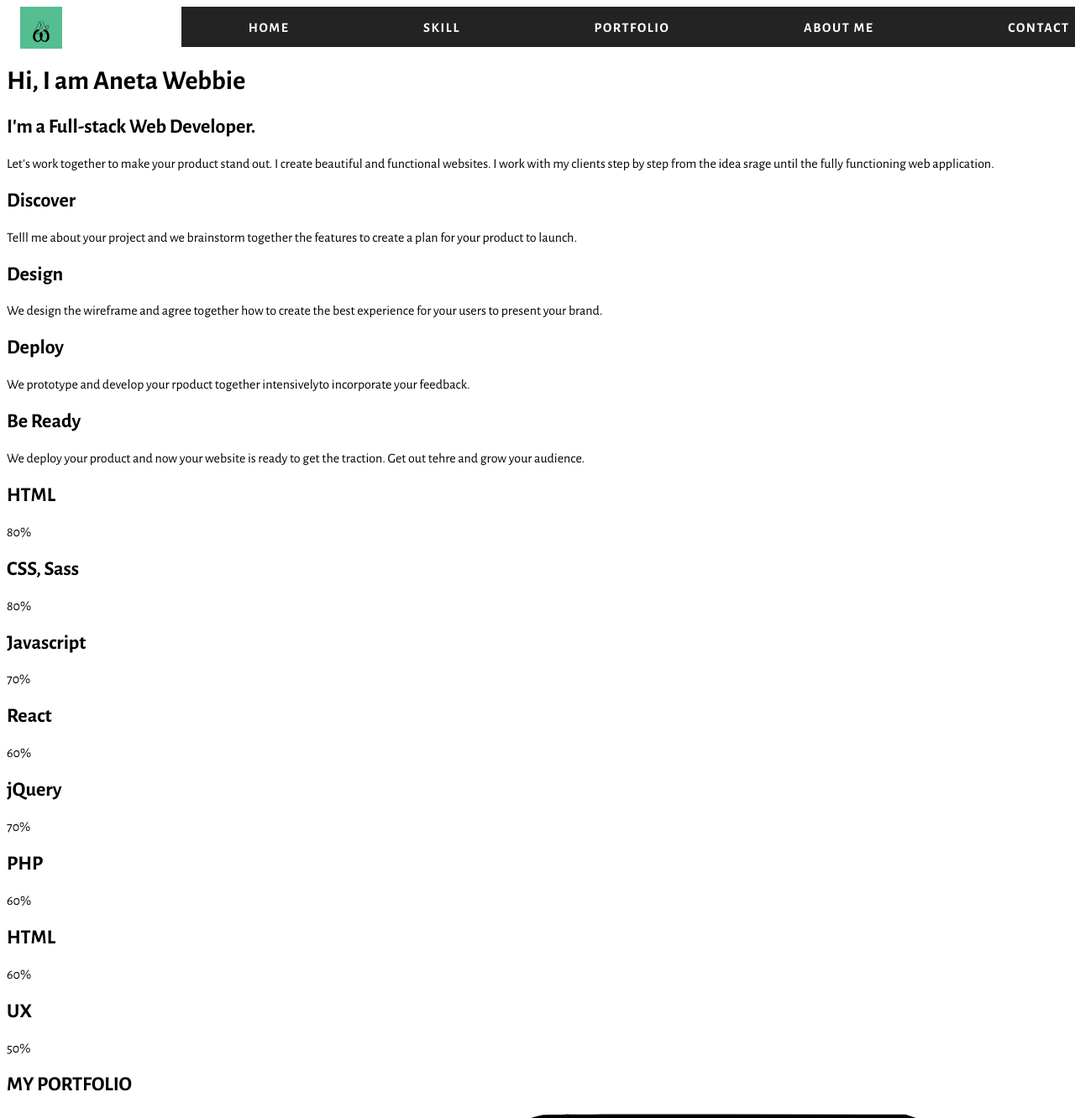
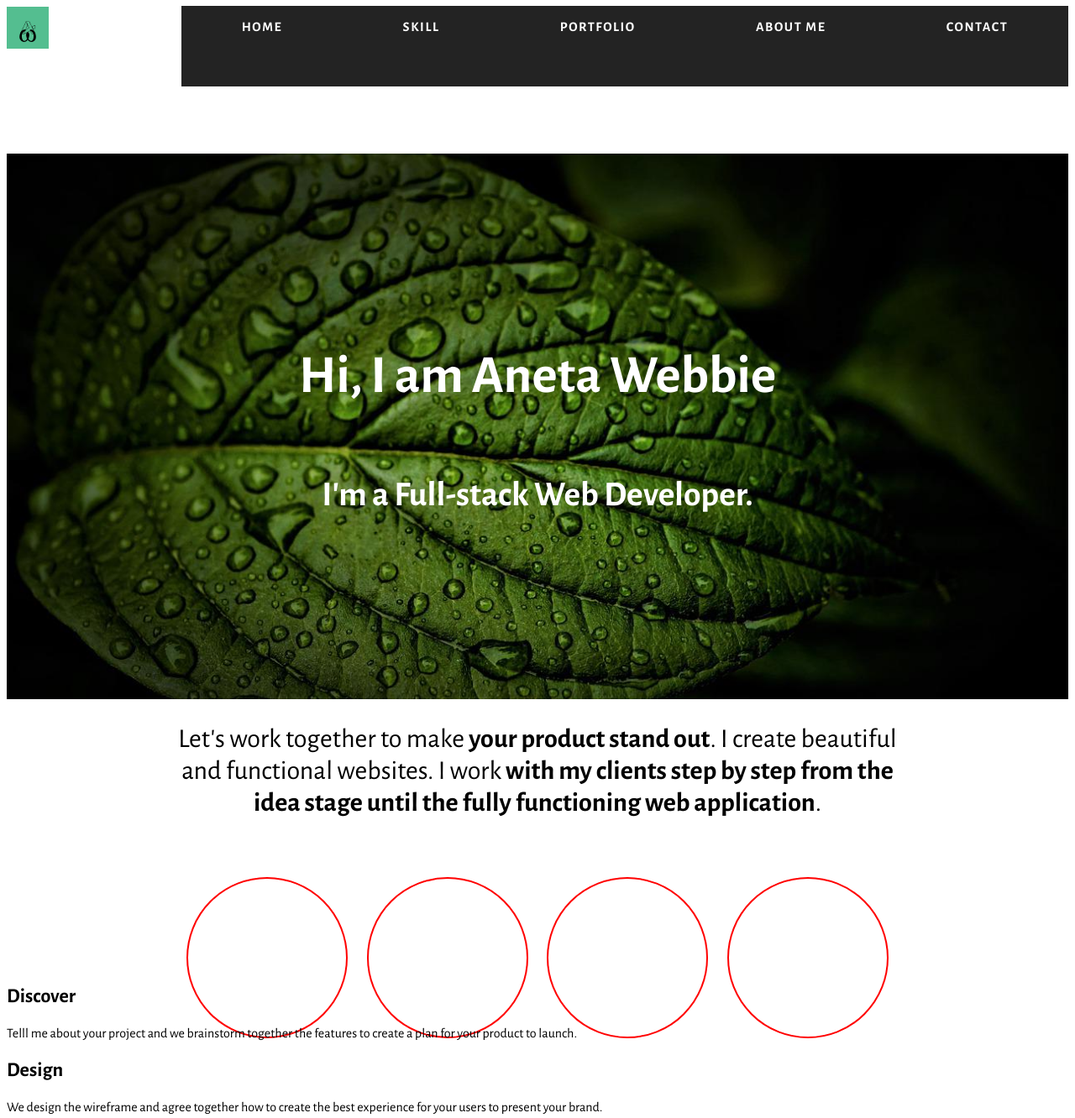
Before and after one commit to LelloFois/aneta, a plain HTML site: page index.html in a window 1280 px wide. Shown: the top 1332 px of the page at 84% size. Drawn offline with nearby package versions, Linux system fonts and the light colour scheme.

Commit message:
styling header

```diff
--- a/index.html
+++ b/index.html
@@ -11,7 +11,7 @@
     <link rel="icon" href="img/logo.svg">
     <title>Aneta Webbie</title>
 </head>
-<body>
+<body class="container">
     <header>
         <span class="nav__image"><img src="img/logo.svg" alt="logo"></span>
         <nav class="nav">
@@ -25,22 +25,30 @@
                 <a href="#">CONTACT</a>
             </div>
         </nav>
+
+
       <div class="header">
-            <h1>Hi, I am <span class="name">Aneta Webbie</span></h1>
-            <h2>I'm a Full-stack Web Developer.</h2>
+
+            <div class="header__text">
+                <h1>Hi, I am <span class="name">Aneta Webbie</span></h1>
+                <h2>I'm a Full-stack Web Developer.</h2>
+            </div>
       </div>
     </header>
 
     <main>
         <div class="text">
-            <p>Let's work together to make your product stand out. I create beautiful and functional websites. I work with my clients step by step from the idea srage until the fully functioning web application.</p>
+            <p>Let's work together to make <strong>your product stand out</strong>. I create beautiful and functional websites. I work<strong> with my clients step by step from the idea stage until the fully functioning web application</strong>.</p><br>
+
+            <div class="bubbles">
+                <span class="bubble"></span>
+                <span class="bubble"></span>
+                <span class="bubble"></span>
+                <span class="bubble"></span>
+            </div>
+
         </div>
-        <div class="bubbles">
-            <span class="bubbles__1"></span>
-            <span class="bubbles__2"></span>
-            <span class="bubbles__3"></span>
-            <span class="bubbles__4"></span>
-        </div>
+
         <section class="description">
             <h2>Discover</h2>
             <p>Telll me about your project and we brainstorm together the features to create a plan for your product to launch.</p>
--- a/style.css
+++ b/style.css
@@ -12,15 +12,15 @@ html {
 }
 
 .nav {
+    margin-top: -3.5rem;
     background-color: #232323;
-    width: 90%;
-    height: 3em;
+    width: auto;
+    height: 6em;
+    margin-left: 13rem;
+}
 
-    margin-left: 13rem;
-
-    /* display: flex;
-    -content: space-evenly; */
-
+.nav__image {
+    float: ce
 }
 
 .nav__links {
@@ -37,8 +37,60 @@ html {
     text-decoration: none;
 }
 
-.nav__image {
-    position: absolute;
-    padding-left: 1rem;
-    background-color: #fff;
+.nav__links a:hover {
+    color: orange;
 }
+
+.header {
+    margin-top: 5rem;
+}
+
+.header__text {
+    width: 100%;
+    height: 650px;
+    color: #fff;
+    background-image: url('img/leaf-5298312_1280.jpg');
+    background-repeat: no-repeat;
+    background-size: cover;
+    background-position: 20% 30%;
+    display: flex;
+    flex-direction: column;
+    justify-content: center;
+    align-items: center;
+}
+
+.header__text h1 {
+    font-size: 4em;
+}
+
+.header__text h2 {
+    font-size: 2.6em;
+}
+
+.text {
+    display: flex;
+    flex-direction: column;
+    justify-content: center;
+    align-items: center;
+    height: 15rem;
+    text-align: center;
+    font-size: 2em;
+    margin-top: 5rem;
+    padding-left: 6em;
+    padding-right: 6em;
+}
+
+.bubbles {
+    width: 100%;
+
+    display: flex;
+    flex-direction: row;
+    justify-content: space-evenly;
+}
+
+.bubble {
+    border: 2px solid red;
+    width: 6em;
+    height: 6em;
+    border-radius: 50%;
+}
```
